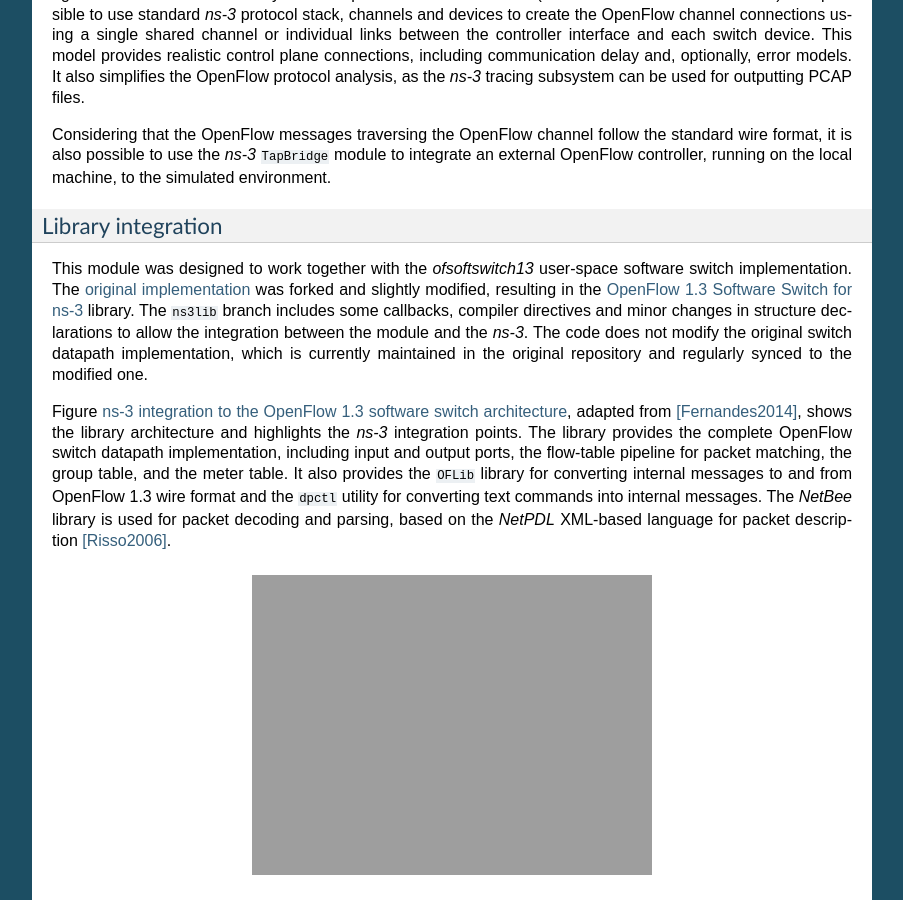
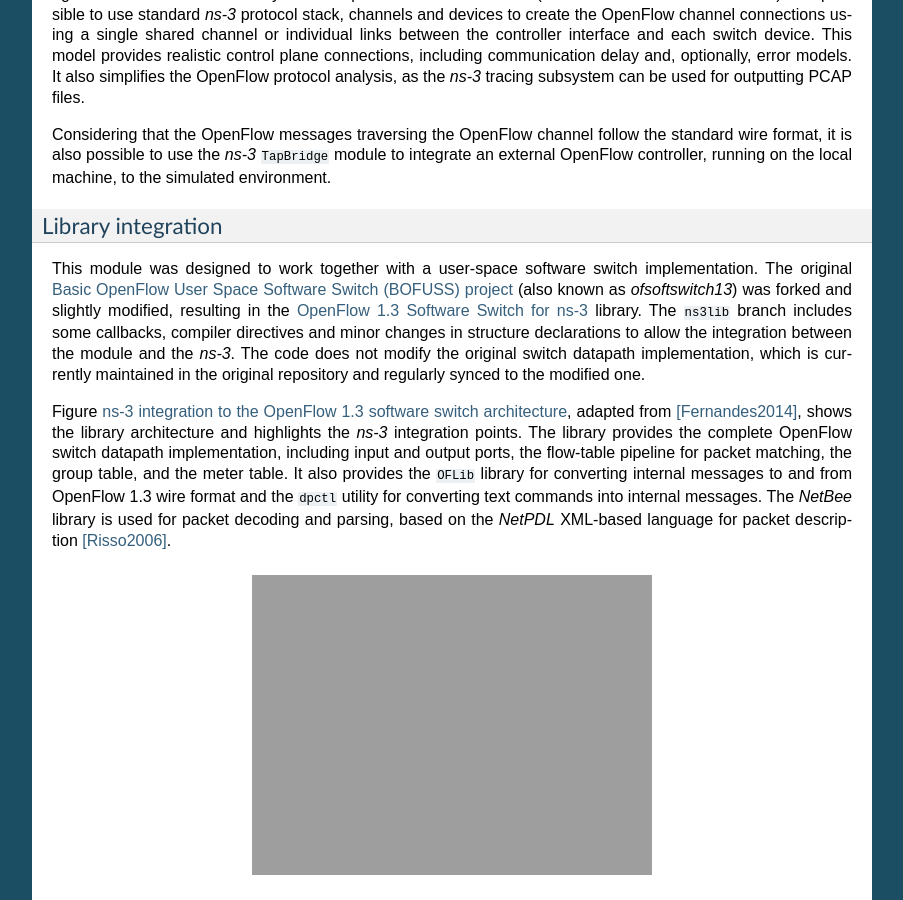
Before and after one commit to ljerezchaves/ofswitch13, a Sphinx documentation site: the page built from doc/source/ofswitch13-description.rst, in a window 1280 px wide and 900 px high, scrolled down 3685 px. Shown: the whole window, without its empty margins (198-1101 px from the left). Built offline with Sphinx 7.4.7, drawn with Linux system fonts in a browser that asks for light colours; formulas are drawn with MathJax 3.

Commit message:
Updating documentation with the new BOFUSS name for the CPqD switch.

```diff
--- a/doc/source/ofswitch13-description.rst
+++ b/doc/source/ofswitch13-description.rst
@@ -188,16 +188,16 @@ machine, to the simulated environment.
 Library integration
 ###################
 
-This module was designed to work together with the |ofslib| user-space software
-switch implementation. The `original implementation
-<https://github.com/CPqD/ofsoftswitch13>`_ was forked and slightly modified,
-resulting in the `OpenFlow 1.3 Software Switch for ns-3
-<https://github.com/ljerezchaves/ofsoftswitch13>`_ library. The ``ns3lib``
-branch includes some callbacks, compiler directives and minor changes in
-structure declarations to allow the integration between the module and the
-|ns3|. The code does not modify the original switch datapath implementation,
-which is currently maintained in the original repository and regularly synced
-to the modified one.
+This module was designed to work together with a user-space software
+switch implementation. The original `Basic OpenFlow User Space Software Switch
+(BOFUSS) project <https://github.com/CPqD/ofsoftswitch13>`_ (also known as
+|ofslib|) was forked and slightly modified, resulting in the `OpenFlow 1.3
+Software Switch for ns-3 <https://github.com/ljerezchaves/ofsoftswitch13>`_
+library. The ``ns3lib`` branch includes some callbacks, compiler directives and
+minor changes in structure declarations to allow the integration between the
+module and the |ns3|. The code does not modify the original switch datapath
+implementation, which is currently maintained in the original repository and
+regularly synced to the modified one.
 
 Figure :ref:`fig-ofswitch13-library`, adapted from [Fernandes2014]_, shows the
 library architecture and highlights the |ns3| integration points. The library
```
